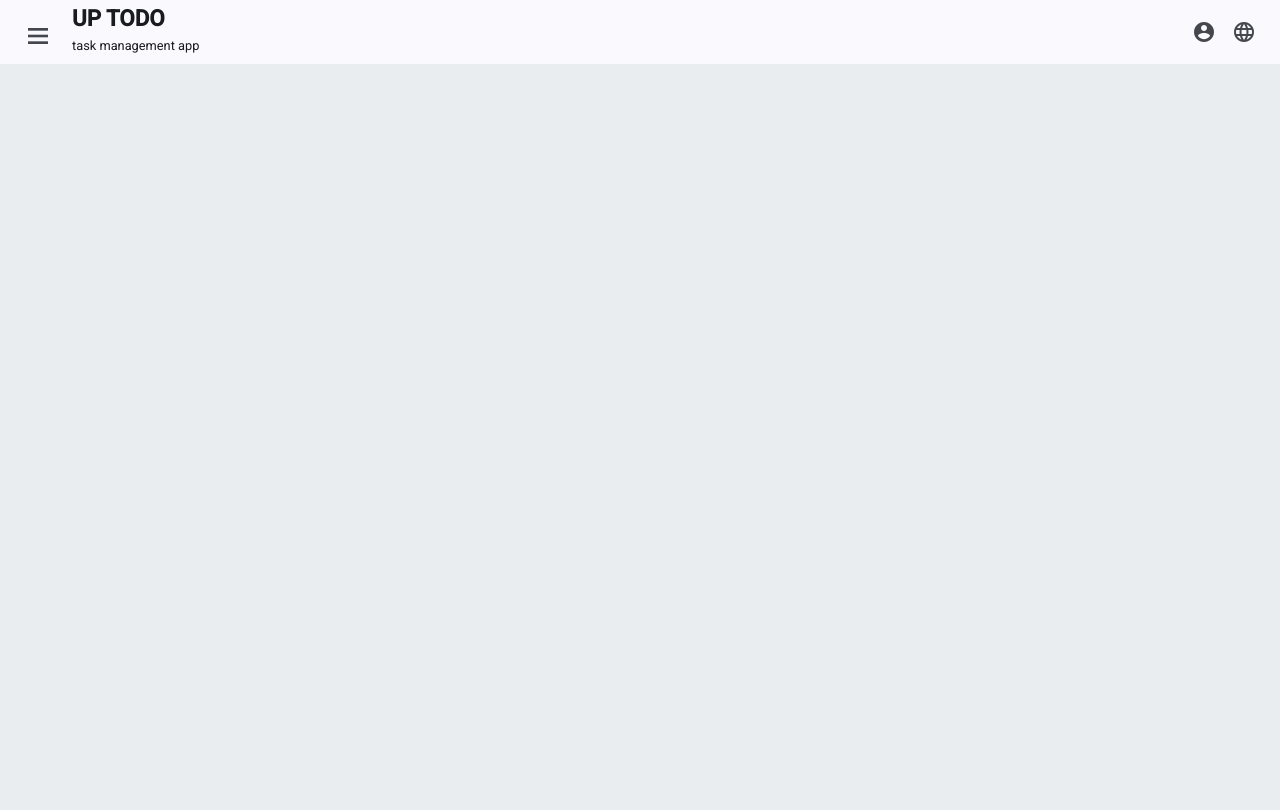
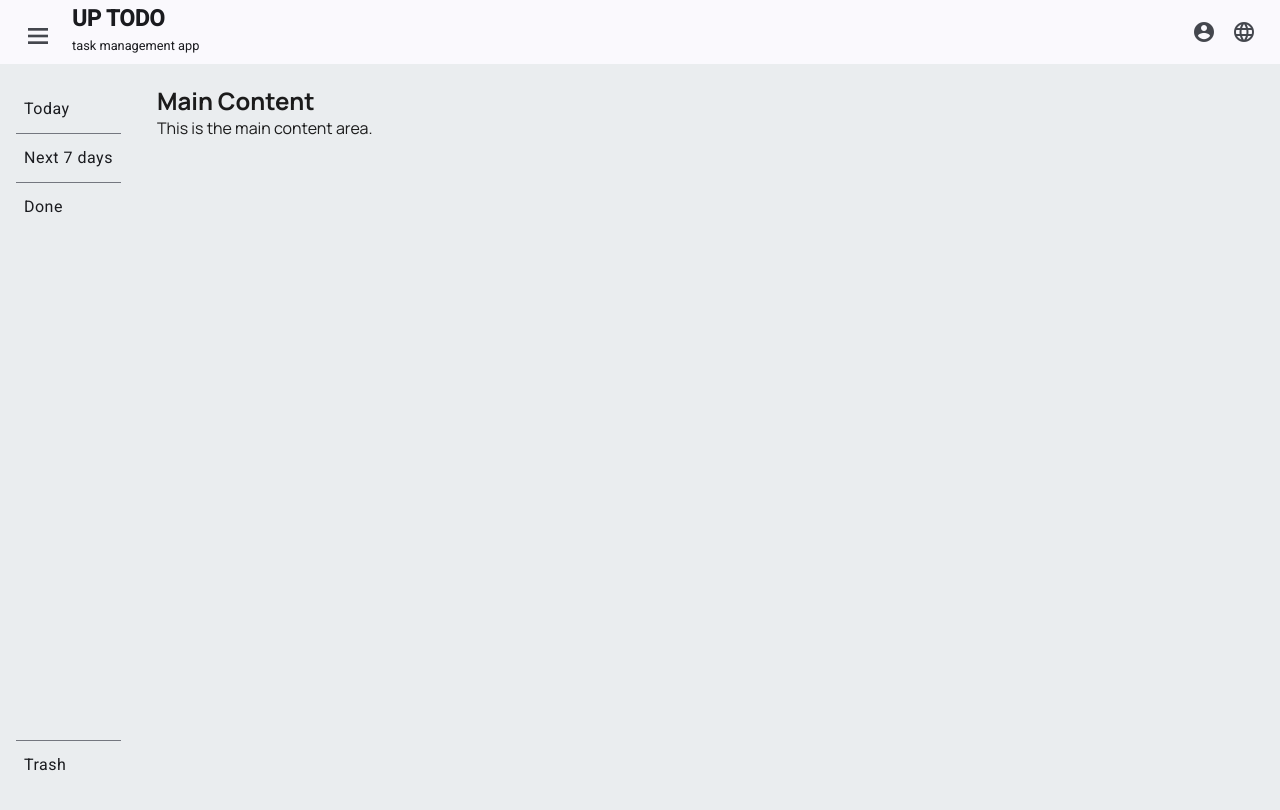
Before and after one commit to nooraiym/angular-todo-app, an Angular app: page / in a window 1280 px wide. Shown: the top 810 px of the page. Built offline with nearby package versions, Linux system fonts and the light colour scheme.

Commit message:
feat: add sidemenu

```diff
--- a/angular.json
+++ b/angular.json
@@ -31,7 +31,7 @@
                 "input": "public"
               }
             ],
-            "styles": ["src/styles.scss"],
+            "styles": ["src/styles.scss", "src/styles/_variables.scss"],
             "scripts": [],
             "server": "src/main.server.ts",
             "prerender": true,
--- a/src/app/app.component.html
+++ b/src/app/app.component.html
@@ -1 +1,10 @@
 <app-header />
+<main>
+  <div class="container">
+    <app-sidemenu />
+    <section class="content">
+      <h2>Main Content</h2>
+      <p>This is the main content area.</p>
+    </section>
+  </div>
+</main>
--- a/src/app/app.component.scss
+++ b/src/app/app.component.scss
@@ -0,0 +1,14 @@
+.container {
+  display: flex;
+  min-height: 100vh;
+}
+
+.content {
+  flex-grow: 1;
+  padding: 20px;
+}
+
+@media (max-width: 768px) {
+  .container {
+  }
+}
--- a/src/app/app.component.ts
+++ b/src/app/app.component.ts
@@ -1,10 +1,11 @@
 import { Component } from '@angular/core';
 import { HeaderComponent } from './header/header.component';
+import { SidemenuComponent } from './sidemenu/sidemenu.component';
 
 @Component({
   selector: 'app-root',
   standalone: true,
-  imports: [HeaderComponent],
+  imports: [HeaderComponent, SidemenuComponent],
   templateUrl: './app.component.html',
   styleUrl: './app.component.scss'
 })
--- a/src/app/header/header.component.html
+++ b/src/app/header/header.component.html
@@ -10,7 +10,7 @@
     <span>UP TODO</span>
     <h1>task management app</h1>
   </div>
-  <span class="example-spacer"></span>
+  <span class="spacer"></span>
   <button
     mat-icon-button
     class="example-icon favorite-icon"
--- a/src/app/header/header.component.scss
+++ b/src/app/header/header.component.scss
@@ -19,6 +19,6 @@
   }
 }
 
-.example-spacer {
+.spacer {
   flex: 1 1 auto;
 }
--- /dev/null
+++ b/src/app/sidemenu/sidemenu.component.html
@@ -0,0 +1,12 @@
+<aside>
+  <mat-list>
+    <mat-list-item>Today</mat-list-item>
+    <mat-divider></mat-divider>
+    <mat-list-item>Next 7 days</mat-list-item>
+    <mat-divider></mat-divider>
+    <mat-list-item>Done</mat-list-item>
+    <div class="spacer"></div>
+    <mat-divider></mat-divider>
+    <mat-list-item>Trash</mat-list-item>
+  </mat-list>
+</aside>
--- /dev/null
+++ b/src/app/sidemenu/sidemenu.component.scss
@@ -0,0 +1,26 @@
+@import "../../styles/variables";
+
+aside {
+  width: 100%;
+  text-align: left;
+  padding: 0.8rem 1rem;
+  height: 100vh;
+
+  mat-list {
+    display: flex;
+    flex-direction: column;
+    flex-grow: 1;
+    height: 90vh;
+    .spacer {
+      flex: 1 1 auto;
+    }
+    mat-list-item {
+      padding: 0 0.5rem;
+      &:hover {
+        background-color: $menu-item-color;
+        border-radius: 0.4rem;
+        cursor: pointer;
+      }
+    }
+  }
+}
--- /dev/null
+++ b/src/app/sidemenu/sidemenu.component.ts
@@ -0,0 +1,15 @@
+import { Component, signal } from '@angular/core';
+
+import { MatDividerModule } from '@angular/material/divider';
+import { MatListModule } from '@angular/material/list';
+
+@Component({
+  selector: 'app-sidemenu',
+  standalone: true,
+  imports: [MatListModule, MatDividerModule],
+  templateUrl: './sidemenu.component.html',
+  styleUrl: './sidemenu.component.scss',
+})
+export class SidemenuComponent {
+  readonly panelOpenState = signal(false);
+}
--- a/src/index.html
+++ b/src/index.html
@@ -2,7 +2,7 @@
 <html lang="en">
 <head>
   <meta charset="utf-8">
-  <title>AngularTodoApp</title>
+  <title>UP TODO</title>
   <base href="/">
   <meta name="viewport" content="width=device-width, initial-scale=1">
   <link rel="icon" type="image/x-icon" href="favicon.ico">
--- a/src/styles.scss
+++ b/src/styles.scss
@@ -1,6 +1,8 @@
 @use "@angular/material" as mat;
 @include mat.core();
 @import url("https://fonts.googleapis.com/css2?family=Manrope:wght@200..800&display=swap");
+@import 'styles/variables';
+
 
 $angular-todo-app-theme: mat.define-theme(
   (
@@ -19,31 +21,19 @@ $angular-todo-app-theme: mat.define-theme(
   @include mat.all-component-themes($angular-todo-app-theme);
 }
 
-$background-color: #eaedef;
-$main-text-color: #1b1b1b;
-
 * {
   margin: 0;
   padding: 0;
   box-sizing: border-box;
 }
-
-html {
+html,
+body {
   height: 100%;
 }
-
 body {
   font-family: "Manrope", sans-serif;
   background: $background-color;
   color: $main-text-color;
   height: 100%;
+  margin: 0;
 }
-
-html,
-body {
-  height: 100%;
-}
-body {
-  margin: 0;
-  font-family: Roboto, "Helvetica Neue", sans-serif;
-}
--- /dev/null
+++ b/src/styles/_variables.scss
@@ -0,0 +1,3 @@
+$background-color: #eaedef;
+$menu-item-color: #bacbd3;
+$main-text-color: #1b1b1b;
```
